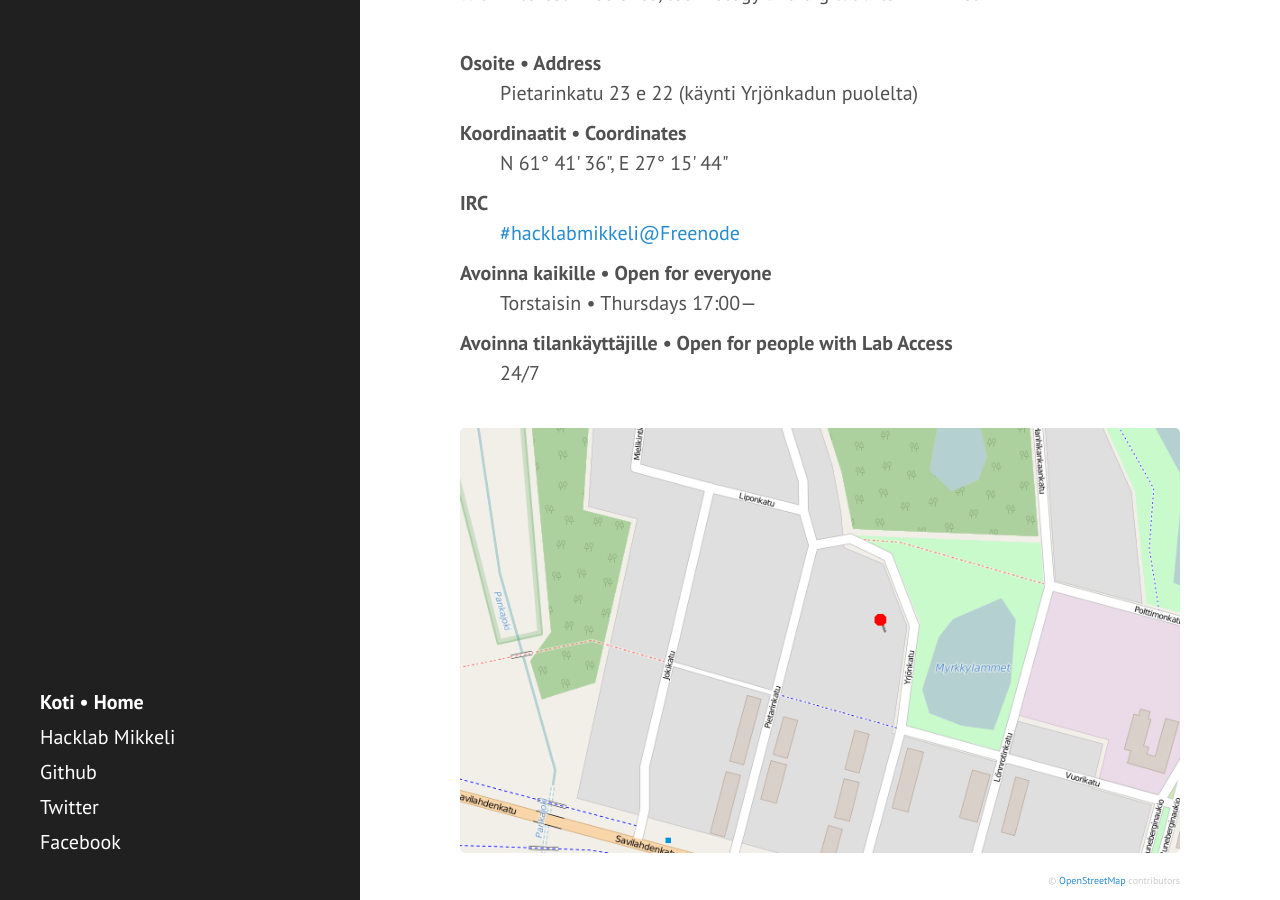
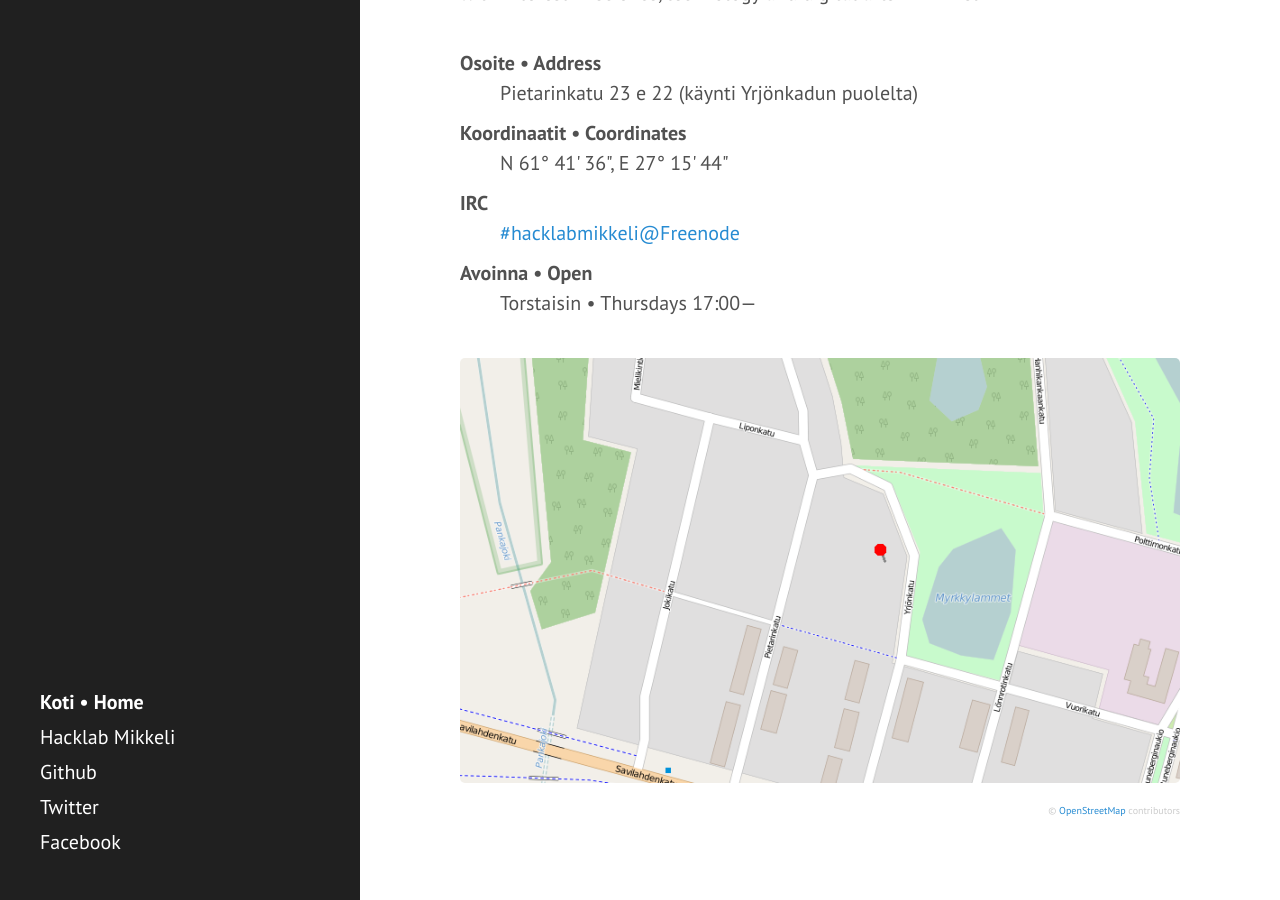
Before and after one commit to hacklabmikkeli/hacklabmikkeli.github.io, a Jekyll site: the page built from index.html, in a window 1280 px wide and 900 px high, scrolled down 526 px. Built offline with Jekyll 4.4.1, drawn with Linux system fonts in a browser that asks for light colours; the list of posts is cut into pages by our own code.

Commit message:
** Clarified opening hours

```diff
--- a/index.html
+++ b/index.html
@@ -24,11 +24,8 @@ title: Blogi
         <dd>N 61&deg; 41' 36", E 27&deg; 15' 44"</dd>
         <dt>IRC</dt>
         <dd><a href="http://webchat.freenode.net/?nick=vieras_...&channels=hacklabmikkeli&prompt=1">#hacklabmikkeli@Freenode</a></dd>
-        <dt>Avoinna kaikille &bull; Open for everyone</dt>
+        <dt>Avoinna &bull; Open</dt>
         <dd>Torstaisin &bull; Thursdays 17:00&mdash;</dd>
-        <dt>Avoinna tilankäyttäjille &bull;
-            Open for people with Lab Access</dt>
-        <dd>24/7</dd>
     </dl>
 </div>
 
```
